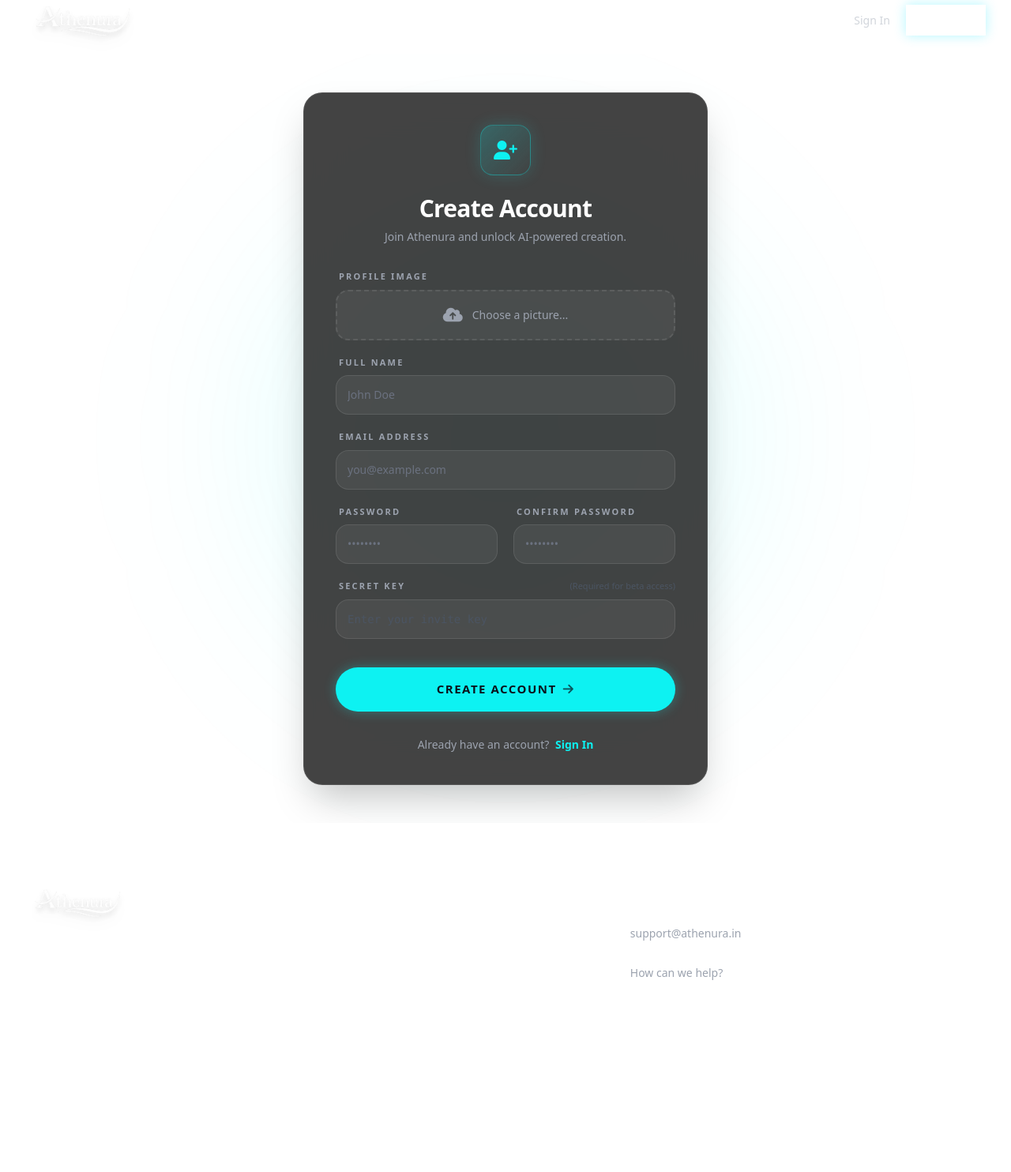
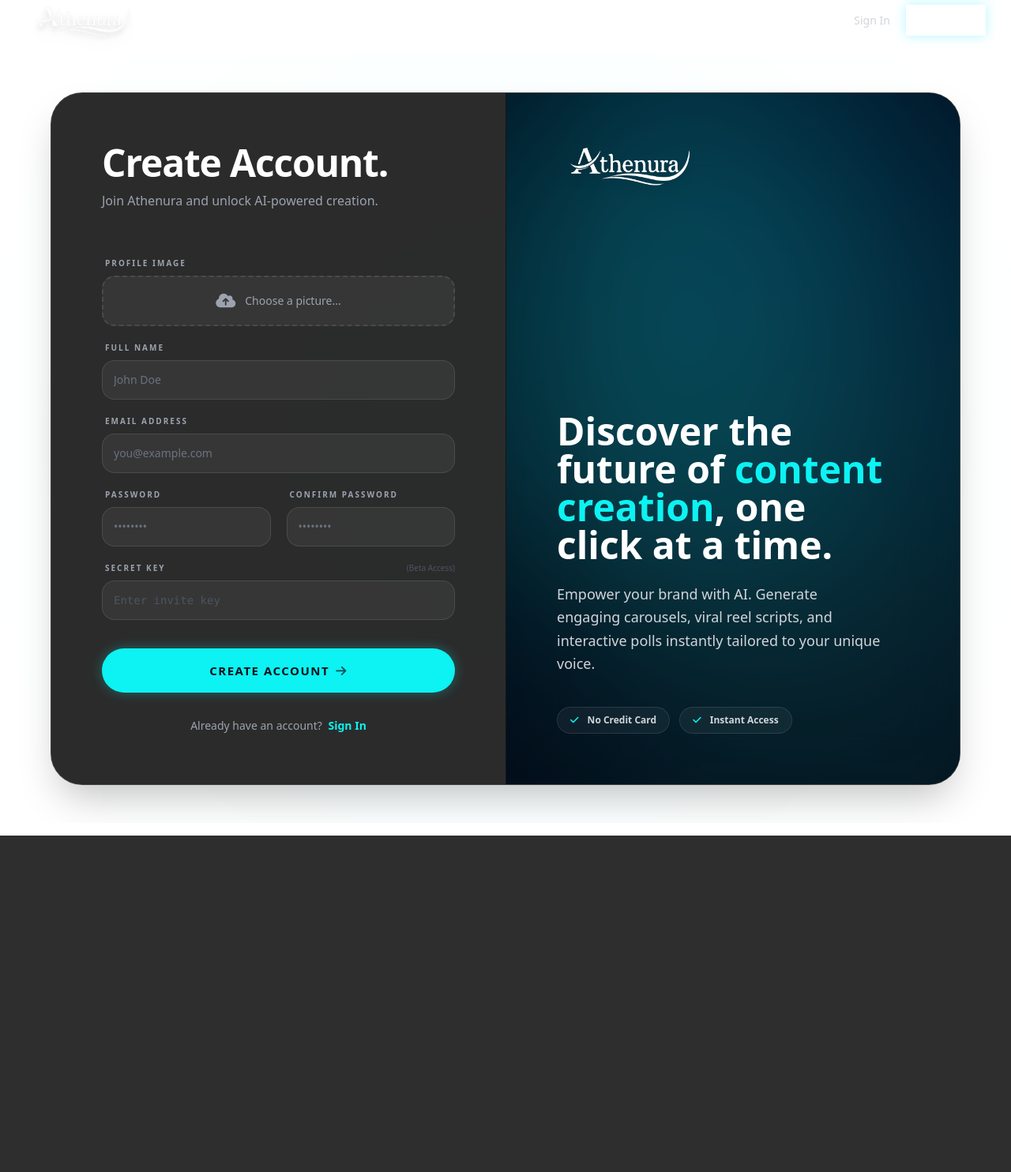
Before and after one commit to thevishaal/athenura-ai, a Django app: page /signup/ in a window 1280 px wide. Shown: the part 16-1500 px from the top of the page at 79% size. After the commit the page ends 1074 px from the top, so only its background shows below. Run offline with Django 5.2, Linux system fonts and the light colour scheme; parts of the project's set-up code (start-up, migrations or seed data) failed here and were passed over; some libraries are stand-ins or nearby versions.

Commit message:
accounts pages completed

```diff
--- a/accounts/templates/accounts/signup.html
+++ b/accounts/templates/accounts/signup.html
@@ -1,20 +1,48 @@
 {% extends "core/base.html" %}
-
+{% load static %}
 {% block title %}Sign Up | {{block.super}}{% endblock %}
 
 {% block content %}
+<style>
+    /* --- Liquid Mesh Gradient Animations --- */
+    @keyframes blob1 {
+        0% { transform: translate(0%, 0%) scale(1); }
+        33% { transform: translate(15%, 25%) scale(1.1); }
+        66% { transform: translate(-10%, 15%) scale(0.9); }
+        100% { transform: translate(0%, 0%) scale(1); }
+    }
+    @keyframes blob2 {
+        0% { transform: translate(0%, 0%) scale(1); }
+        33% { transform: translate(-15%, -25%) scale(1.1); }
+        66% { transform: translate(10%, -15%) scale(0.9); }
+        100% { transform: translate(0%, 0%) scale(1); }
+    }
+    @keyframes blob3 {
+        0% { transform: translate(0%, 0%) scale(1); }
+        33% { transform: translate(15%, -15%) scale(1.1); }
+        66% { transform: translate(-15%, 15%) scale(0.9); }
+        100% { transform: translate(0%, 0%) scale(1); }
+    }
+
+    /* Assigning individual timing to make it feel random and organic */
+    .mesh-blob-1 { animation: blob1 18s infinite ease-in-out; }
+    .mesh-blob-2 { animation: blob2 22s infinite ease-in-out; }
+    .mesh-blob-3 { animation: blob3 25s infinite ease-in-out; }
+</style>
+
 <div class="min-h-[85vh] w-full flex items-center justify-center px-4 sm:px-6 py-12 relative overflow-hidden animate-fade-in">
 
-    <div class="absolute top-1/2 left-1/2 -translate-x-1/2 -translate-y-1/2 w-[600px] h-[600px] bg-[#0df2f2]/10 rounded-full blur-[120px] pointer-events-none"></div>
+    <div class="absolute top-1/2 left-1/2 -translate-x-1/2 -translate-y-1/2 w-[800px] h-[800px] bg-[#0df2f2]/5 rounded-full blur-[150px] pointer-events-none"></div>
 
-    <div class="w-full max-w-lg bg-[#151515]/80 backdrop-blur-xl border border-white/10 rounded-3xl p-8 sm:p-10 shadow-2xl relative z-10">
+    <div class="w-full max-w-6xl bg-[#151515]/90 backdrop-blur-2xl border border-white/10 rounded-[2.5rem] shadow-2xl flex flex-col lg:flex-row overflow-hidden relative z-10">
 
-        <div class="text-center mb-8">
-            <div class="w-16 h-16 mx-auto bg-gradient-to-br from-[#0df2f2]/20 to-transparent border border-[#0df2f2]/30 rounded-2xl flex items-center justify-center text-[#0df2f2] text-2xl mb-6 shadow-[0_0_20px_rgba(13,242,242,0.15)]">
-                <i class="fa-solid fa-user-plus"></i>
+        <div class="w-full lg:w-1/2 p-8 sm:p-12 xl:p-16 flex flex-col justify-center relative bg-transparent z-20">
+
+            <div class="mb-10">
+                <div class="flex flex-wrap items-center gap-3 sm:gap-4 mb-3">
+                    <h1 class="text-4xl md:text-5xl font-black text-white tracking-tight">Create Account.</h1>
                 </div>
-            <h1 class="text-3xl font-black text-white mb-2 tracking-tight">Create Account</h1>
-            <p class="text-gray-400 text-sm">Join Athenura and unlock AI-powered creation.</p>
+                <p class="text-gray-400 text-sm md:text-base">Join Athenura and unlock AI-powered creation.</p>
             </div>
 
             <form method="POST" enctype="multipart/form-data" class="space-y-5" novalidate>
@@ -32,18 +60,9 @@
                 {% endif %}
 
                 <div class="space-y-2">
-                <label class="block text-gray-400 text-[11px] font-bold uppercase tracking-[0.2em] ml-1">
-                    Profile Image
-                </label>
+                    <label class="block text-gray-400 text-[10px] font-bold uppercase tracking-[0.2em] ml-1">Profile Image</label>
                     <div class="relative w-full bg-white/5 border-2 border-dashed border-white/10 rounded-2xl p-4 flex flex-col items-center justify-center hover:bg-white/10 hover:border-[#0df2f2]/50 transition-all cursor-pointer group">
-                    <input
-                        type="file"
-                        name="{{ form.profile_img.name }}"
-                        id="{{ form.profile_img.id_for_label }}"
-                        class="absolute inset-0 w-full h-full opacity-0 cursor-pointer z-10"
-                        accept="image/*"
-                        onchange="updateFileName(this)"
-                    >
+                        <input type="file" name="{{ form.profile_img.name }}" id="{{ form.profile_img.id_for_label }}" class="absolute inset-0 w-full h-full opacity-0 cursor-pointer z-10" accept="image/*" onchange="updateFileName(this)">
                         <div class="flex items-center gap-3 text-gray-400 group-hover:text-[#0df2f2] transition-colors">
                             <i class="fa-solid fa-cloud-arrow-up text-xl"></i>
                             <span id="file-name-display" class="text-sm font-medium">Choose a picture...</span>
@@ -55,34 +74,16 @@
                 </div>
 
                 <div class="space-y-2">
-                <label for="{{ form.full_name.id_for_label }}" class="block text-gray-400 text-[11px] font-bold uppercase tracking-[0.2em] ml-1">
-                    Full Name
-                </label>
-                <input
-                    type="text"
-                    name="{{ form.full_name.name }}"
-                    id="{{ form.full_name.id_for_label }}"
-                    value="{{ form.full_name.value|default:'' }}"
-                    class="w-full bg-white/5 border border-white/10 rounded-2xl p-3.5 text-sm text-white placeholder-gray-500 focus:outline-none focus:border-[#0df2f2] focus:bg-[#0df2f2]/5 focus:shadow-[0_0_15px_rgba(13,242,242,0.1)] transition-all"
-                    placeholder="John Doe"
-                >
+                    <label for="{{ form.full_name.id_for_label }}" class="block text-gray-400 text-[10px] font-bold uppercase tracking-[0.2em] ml-1">Full Name</label>
+                    <input type="text" name="{{ form.full_name.name }}" id="{{ form.full_name.id_for_label }}" value="{{ form.full_name.value|default:'' }}" class="w-full bg-white/5 border border-white/10 rounded-2xl p-3.5 text-sm text-white placeholder-gray-500 focus:outline-none focus:border-[#0df2f2] focus:bg-[#0df2f2]/5 focus:shadow-[0_0_15px_rgba(13,242,242,0.1)] transition-all" placeholder="John Doe">
                     {% if form.full_name.errors %}
                         <p class="text-[#ff4d5e] text-xs font-medium ml-1 mt-1">{{ form.full_name.errors.0 }}</p>
                     {% endif %}
                 </div>
 
                 <div class="space-y-2">
-                <label for="{{ form.email.id_for_label }}" class="block text-gray-400 text-[11px] font-bold uppercase tracking-[0.2em] ml-1">
-                    Email Address
-                </label>
-                <input
-                    type="email"
-                    name="{{ form.email.name }}"
-                    id="{{ form.email.id_for_label }}"
-                    value="{{ form.email.value|default:'' }}"
-                    class="w-full bg-white/5 border border-white/10 rounded-2xl p-3.5 text-sm text-white placeholder-gray-500 focus:outline-none focus:border-[#0df2f2] focus:bg-[#0df2f2]/5 focus:shadow-[0_0_15px_rgba(13,242,242,0.1)] transition-all"
-                    placeholder="you@example.com"
-                >
+                    <label for="{{ form.email.id_for_label }}" class="block text-gray-400 text-[10px] font-bold uppercase tracking-[0.2em] ml-1">Email Address</label>
+                    <input type="email" name="{{ form.email.name }}" id="{{ form.email.id_for_label }}" value="{{ form.email.value|default:'' }}" class="w-full bg-white/5 border border-white/10 rounded-2xl p-3.5 text-sm text-white placeholder-gray-500 focus:outline-none focus:border-[#0df2f2] focus:bg-[#0df2f2]/5 focus:shadow-[0_0_15px_rgba(13,242,242,0.1)] transition-all" placeholder="you@example.com">
                     {% if form.email.errors %}
                         <p class="text-[#ff4d5e] text-xs font-medium ml-1 mt-1">{{ form.email.errors.0 }}</p>
                     {% endif %}
@@ -90,32 +91,15 @@
 
                 <div class="grid grid-cols-1 sm:grid-cols-2 gap-5">
                     <div class="space-y-2">
-                    <label for="{{ form.password.id_for_label }}" class="block text-gray-400 text-[11px] font-bold uppercase tracking-[0.2em] ml-1">
-                        Password
-                    </label>
-                    <input
-                        type="password"
-                        name="{{ form.password.name }}"
-                        id="{{ form.password.id_for_label }}"
-                        class="w-full bg-white/5 border border-white/10 rounded-2xl p-3.5 text-sm text-white placeholder-gray-500 focus:outline-none focus:border-[#0df2f2] focus:bg-[#0df2f2]/5 focus:shadow-[0_0_15px_rgba(13,242,242,0.1)] transition-all"
-                        placeholder="••••••••"
-                    >
+                        <label for="{{ form.password.id_for_label }}" class="block text-gray-400 text-[10px] font-bold uppercase tracking-[0.2em] ml-1">Password</label>
+                        <input type="password" name="{{ form.password.name }}" id="{{ form.password.id_for_label }}" class="w-full bg-white/5 border border-white/10 rounded-2xl p-3.5 text-sm text-white placeholder-gray-500 focus:outline-none focus:border-[#0df2f2] focus:bg-[#0df2f2]/5 focus:shadow-[0_0_15px_rgba(13,242,242,0.1)] transition-all" placeholder="••••••••">
                         {% if form.password.errors %}
                             <p class="text-[#ff4d5e] text-xs font-medium ml-1 mt-1">{{ form.password.errors.0 }}</p>
                         {% endif %}
                     </div>
-
                     <div class="space-y-2">
-                    <label for="{{ form.confirm_password.id_for_label }}" class="block text-gray-400 text-[11px] font-bold uppercase tracking-[0.2em] ml-1">
-                        Confirm Password
-                    </label>
-                    <input
-                        type="password"
-                        name="{{ form.confirm_password.name }}"
-                        id="{{ form.confirm_password.id_for_label }}"
-                        class="w-full bg-white/5 border border-white/10 rounded-2xl p-3.5 text-sm text-white placeholder-gray-500 focus:outline-none focus:border-[#0df2f2] focus:bg-[#0df2f2]/5 focus:shadow-[0_0_15px_rgba(13,242,242,0.1)] transition-all"
-                        placeholder="••••••••"
-                    >
+                        <label for="{{ form.confirm_password.id_for_label }}" class="block text-gray-400 text-[10px] font-bold uppercase tracking-[0.2em] ml-1">Confirm Password</label>
+                        <input type="password" name="{{ form.confirm_password.name }}" id="{{ form.confirm_password.id_for_label }}" class="w-full bg-white/5 border border-white/10 rounded-2xl p-3.5 text-sm text-white placeholder-gray-500 focus:outline-none focus:border-[#0df2f2] focus:bg-[#0df2f2]/5 focus:shadow-[0_0_15px_rgba(13,242,242,0.1)] transition-all" placeholder="••••••••">
                         {% if form.confirm_password.errors %}
                             <p class="text-[#ff4d5e] text-xs font-medium ml-1 mt-1">{{ form.confirm_password.errors.0 }}</p>
                         {% endif %}
@@ -123,17 +107,11 @@
                 </div>
 
                 <div class="space-y-2">
-                <label for="secret_key" class="block text-gray-400 text-[11px] font-bold uppercase tracking-[0.2em] ml-1 flex justify-between">
+                    <label for="secret_key" class="block text-gray-400 text-[10px] font-bold uppercase tracking-[0.2em] ml-1 flex justify-between">
                         <span>Secret Key</span>
-                    <span class="text-gray-600 font-normal normal-case tracking-normal">(Required for beta access)</span>
+                        <span class="text-gray-600 font-normal normal-case tracking-normal">(Beta Access)</span>
                     </label>
-                <input
-                    type="text"
-                    name="secret_key"
-                    id="secret_key"
-                    class="w-full bg-white/5 border border-white/10 rounded-2xl p-3.5 text-sm text-[#0df2f2] font-mono placeholder-gray-600 focus:outline-none focus:border-[#0df2f2] focus:bg-[#0df2f2]/5 focus:shadow-[0_0_15px_rgba(13,242,242,0.1)] transition-all"
-                    placeholder="Enter your invite key"
-                >
+                    <input type="text" name="secret_key" id="secret_key" class="w-full bg-white/5 border border-white/10 rounded-2xl p-3.5 text-sm text-[#0df2f2] font-mono placeholder-gray-600 focus:outline-none focus:border-[#0df2f2] focus:bg-[#0df2f2]/5 focus:shadow-[0_0_15px_rgba(13,242,242,0.1)] transition-all" placeholder="Enter invite key">
                 </div>
 
                 <div class="pt-4">
@@ -146,10 +124,41 @@
 
             <p class="text-center text-gray-400 text-sm mt-8">
                 Already have an account?
-            <a href="{% url 'signin_view' %}" class="text-[#0df2f2] font-semibold hover:text-white transition-colors ml-1">
-                Sign In
-            </a>
+                <a href="{% url 'signin_view' %}" class="text-[#0df2f2] font-semibold hover:text-white transition-colors ml-1">Sign In</a>
             </p>
+        </div>
+
+        <div class="hidden lg:flex lg:w-1/2 relative p-12 xl:p-16 flex-col justify-between items-start overflow-hidden border-l border-white/5 bg-[#050A10]">
+
+            <div class="absolute inset-0 pointer-events-none opacity-80">
+                <div class="absolute inset-0 bg-[#020617]"></div>
+                <div class="absolute -top-[20%] -left-[10%] w-[70%] h-[70%] bg-[#0df2f2]/40 rounded-full filter blur-[120px] mesh-blob-1"></div>
+                <div class="absolute top-[10%] -right-[20%] w-[80%] h-[80%] bg-[#0284c7]/40 rounded-full filter blur-[140px] mesh-blob-2"></div>
+                <div class="absolute -bottom-[30%] left-[10%] w-[90%] h-[90%] bg-[#0f766e]/40 rounded-full filter blur-[150px] mesh-blob-3"></div>
+            </div>
+
+            <div class="absolute inset-0 bg-[#0b121c]/20 backdrop-blur-[40px] pointer-events-none"></div>
+
+            <div class="relative z-10 w-full">
+                <img src="{% static 'core/images/White.png' %}" alt="Athenura Logo" class="h-12 xl:h-14 w-auto drop-shadow-lg" onerror="this.style.display='none'">
+            </div>
+
+            <div class="relative z-10 w-full pr-8">
+                <h2 class="text-4xl xl:text-5xl font-black text-white leading-tight mb-6">
+                    Discover the future of <span class="text-[#0df2f2]">content creation</span>, one click at a time.
+                </h2>
+
+                <p class="text-gray-300 text-lg leading-relaxed max-w-md">
+                    Empower your brand with AI. Generate engaging carousels, viral reel scripts, and interactive polls instantly tailored to your unique voice.
+                </p>
+
+                <div class="flex flex-wrap gap-3 mt-10">
+                    <span class="px-4 py-2 rounded-full bg-white/5 border border-white/10 text-xs font-semibold text-gray-300 backdrop-blur-md"><i class="fa-solid fa-check text-[#0df2f2] mr-2"></i> No Credit Card</span>
+                    <span class="px-4 py-2 rounded-full bg-white/5 border border-white/10 text-xs font-semibold text-gray-300 backdrop-blur-md"><i class="fa-solid fa-check text-[#0df2f2] mr-2"></i> Instant Access</span>
+                </div>
+            </div>
+
+        </div>
 
     </div>
 </div>
@@ -158,7 +167,6 @@
     function updateFileName(input) {
         const displaySpan = document.getElementById('file-name-display');
         if (input.files && input.files.length > 0) {
-            // Get just the file name, limit length if it's too long
             let fileName = input.files[0].name;
             if (fileName.length > 25) {
                 fileName = fileName.substring(0, 22) + '...';
--- a/core/templates/core/components/footer.html
+++ b/core/templates/core/components/footer.html
@@ -1,5 +1,5 @@
 {% load static %}
-
+ {% if user.is_authenticated %}
 <footer class="w-full border-t border-white/5 bg-footer pt-16 pb-8 mt-auto relative z-10">
     <div class="w-full max-w-8xl mx-auto px-6 lg:px-8">
 
@@ -105,3 +105,4 @@
 
     </div>
 </footer>
+{% endif %}
```
Also changed, not shown: accounts/templates/accounts/signin.html (+69 -16 lines). Lines whose indentation alone changed are shown as unchanged.
